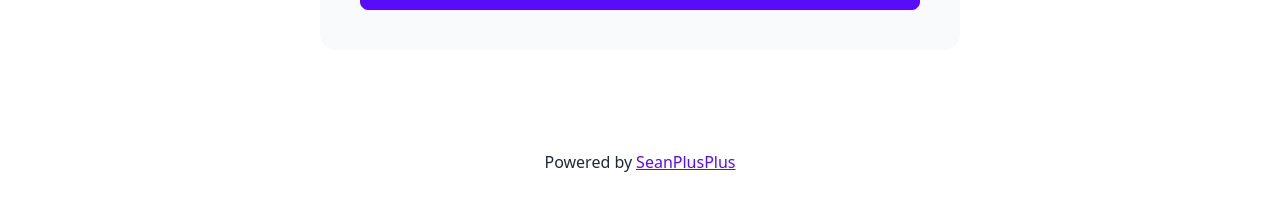
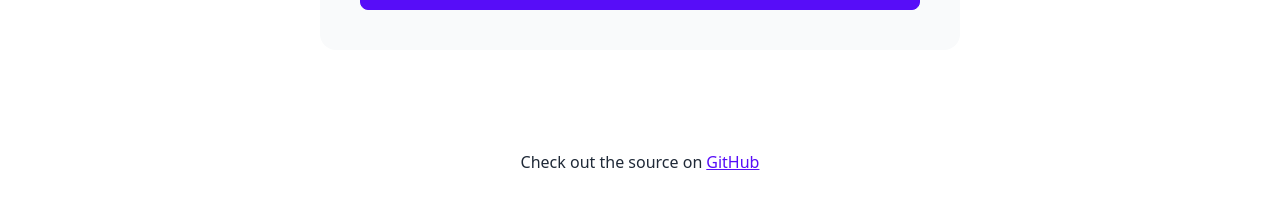
Before and after one commit to SeanPlusPlus/ethereum-auth, a Next.js app: page / in a window 1280 px wide. Shown: the part 198-408 px from the top of the page. Built offline with nearby package versions, Linux system fonts and the light colour scheme.

Commit message:
footer update

```diff
--- a/components/Footer.js
+++ b/components/Footer.js
@@ -1,16 +1,18 @@
 import React from 'react'
+
+const href = 'https://github.com/SeanPlusPlus/ethereum-auth'
 
 export const Footer = () => {
   return (
     <footer className="text-center pt-20">
-      Powered by
+      Check out the source on
       <a
-        href="https://twitter.com/seanplusplus"
+        href={href}
         target="_blank"
         rel="noopener noreferrer"
         className="link link-primary pl-1"
       >
-        SeanPlusPlus
+        GitHub
       </a>
     </footer>
   )
```
